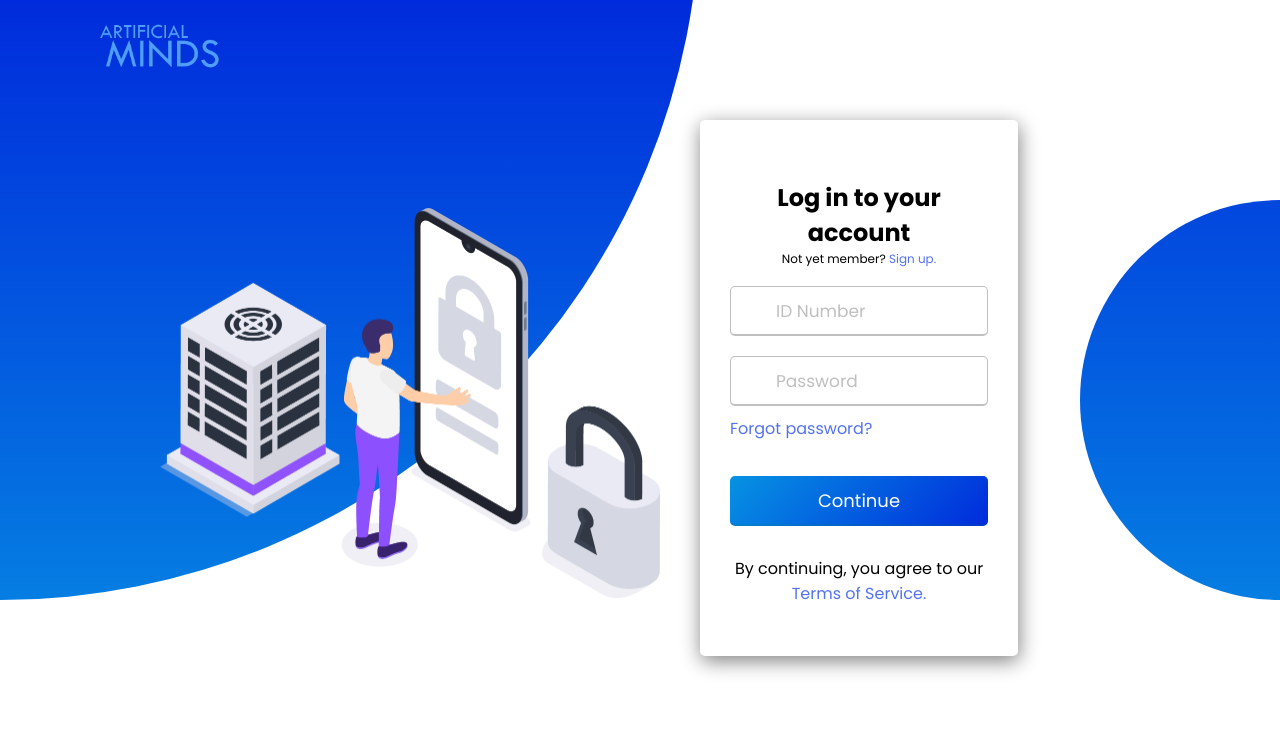
After one commit to justindy12/artificialminds, a Django app: page /sample/login in a window 1280 px wide. The commit adds this page. Shown: the top 755 px of the page. Run offline with Django 4.2, Linux system fonts and the light colour scheme.

Commit message:
added some changes
added Login

```diff
--- a/MyProject/capstone/sample/static/css/style.css
+++ b/MyProject/capstone/sample/static/css/style.css
@@ -177,7 +177,7 @@ header ul li a {
     max-width: 600px;
     width: 100%;
     background: #fff;
-    padding: 20px;
+    padding: 40px 30px 50px 30px;
     padding-bottom: 0px;
     border-radius: 5px;
     box-shadow: 1px 5px 20px grey;
@@ -214,9 +214,7 @@ form .input-box span.details{
 }
 
 form .button{
-    height: 45px;
-    margin-bottom: 40px;
-    margin-top: 15px;
+    margin: 0;
 }
 form .button input{
     height: 100%;
@@ -259,3 +257,175 @@ form .button input:hover{
         flex-direction: column;
     }
 }
+
+form .terms{
+    font-size: 12px;
+    margin-bottom: 10px;
+}
+
+
+
+/* Style CSS for Login */
+
+
+.circle3 {
+    position: absolute;
+    top: 0;
+    left: 0;
+    width: 100%;
+    height: 100%;
+    background-image: linear-gradient(180deg, #002BDC, #0693E3);
+    clip-path: circle(700px at left -100px);
+}
+
+
+
+.circle4 {
+    position: absolute;
+    top: 0;
+    left: 0;
+    width: 100%;
+    height: 100%;
+    background-image: linear-gradient(180deg, #002BDC, #0693E3);
+    clip-path: circle(200px at right 400px);
+}
+
+::selection{
+    color: #fff;
+    background: #5372F0;
+}
+.wrapper{
+    width:900px;
+    margin-right:15%;
+    margin-top: 20px;
+    padding: 40px 30px 50px 30px;
+    background: #fff;
+    border-radius: 5px;
+    text-align: center;
+    box-shadow: 1px 5px 20px grey;
+}
+
+.wrapper header{
+    font-size: 35px;
+    font-weight: 600;
+}
+
+.wrapper form{
+    margin: 20px 0px;
+}
+
+form .field{
+    width: 100%;
+    margin-bottom: 20px;
+}
+
+form .field.shake{
+    animation: shake 0.3s ease-in-out;
+}
+
+@keyframes shake {
+    0%, 100%{
+        margin-left: 0px;
+    }
+
+    20%, 80%{
+        margin-left: -12px;
+    }
+
+    40%, 60%{
+        margin-left: 12px;
+    }
+}
+
+form .field .input-area{
+    height: 50px;
+    width: 100%;
+    position: relative;
+}
+form input{
+    width: 100%;
+    height: 100%;
+    outline: none;
+    padding: 0 45px;
+    font-size: 18px;
+    background: none;
+    caret-color: #5372F0;
+    border-radius: 5px;
+    border: 1px solid #bfbfbf;
+    border-bottom-width: 2px;
+    transition: all 0.2s ease;
+}
+form .field input:focus,
+form .field.valid input{
+    border-color: #5372F0;
+}
+form .field.shake input,
+form .field.error input{
+    border-color: #dc3545;
+}
+.field .input-area i{
+    position: absolute;
+    top: 50%;
+    font-size: 18px;
+    pointer-events: none;
+    transform: translateY(-50%);
+}
+.input-area .icon{
+    left: 15px;
+    color: #bfbfbf;
+    transition: color 0.2s ease;
+}
+.input-area .error-icon{
+    right: 15px;
+    color: #dc3545;
+}
+form input:focus ~ .icon,
+form .field.valid .icon{
+    color: #5372F0;
+}
+form .field.shake input:focus ~ .icon,
+form .field.error input:focus ~ .icon{
+    color: #bfbfbf;
+}
+form input::placeholder{
+    color: #bfbfbf;
+    font-size: 17px;
+}
+form .field .error-txt{
+    color: #dc3545;
+    text-align: left;
+    margin-top: 5px;
+}
+form .field .error{
+    display: none;
+}
+form .field.shake .error,
+form .field.error .error{
+    display: block;
+}
+form .pass-txt{
+    text-align: left;
+    margin-top: -10px;
+}
+.wrapper a{
+    color: #5372F0;
+    text-decoration: none;
+}
+.wrapper a:hover{
+    text-decoration: underline;
+}
+form input[type="submit"]{
+    height: 50px;
+    margin-top: 35px;
+    margin-bottom: 10px;
+    color: #fff;
+    padding: 0;
+    border: none;
+    background: linear-gradient(135deg, #0693E3, #002BDC);
+    cursor: pointer;
+    border-bottom: 2px solid rgba(0,0,0,0.1);
+    transition: all 0.3s ease;
+}
+form input[type="submit"]:hover{
+    background: linear-gradient(-135deg, #0693E3, #002BDC);
+}
--- a/MyProject/capstone/sample/templates/index.html
+++ b/MyProject/capstone/sample/templates/index.html
@@ -20,7 +20,7 @@
         <ul>
             <li><a href="#">Services</a></li>
             <li><a href="#">About</a></li>
-            <li><a href="#">Sign in</a></li>
+            <li><a href="{% url 'sample:register' %}">Sign in</a></li>
         </ul>
     </header>
     <div class="content">
--- /dev/null
+++ b/MyProject/capstone/sample/templates/login.html
@@ -0,0 +1,54 @@
+<!DOCTYPE html>
+<html lang="en">
+<head>
+    {% load static %}
+
+    <meta charset="UTF-8">
+    <meta http-equiv="X-UA-Compatible" content="IE=edge">
+    <meta name="viewport" content="width=device-width, initial-scale=1.0">
+    <title>Sign In | CIT by ArtificialMinds</title>
+    <link rel="stylesheet" href="../static/css/style.css">
+</head>
+<body>
+    <section>
+        <div class="circle3">
+        </div>
+        <header>
+            <a href="#"><img src="../static/img/images/logo.png" class="logo"></a>
+        </header>
+        <div class="content">
+                <div class="imgBox">
+                    <img src="../static/img/images/img4.png" class="logo" style="width: 500px; height:auto; margin-right: 10px;">
+                </div>
+        </div>
+        <div class="wrapper">
+            <form action="#">
+                <h2>Log in to your account</h2>
+              <div class="field id">
+                <div class="sign-txt" style="font-size: 12px;">Not yet member? <a href="{% url 'sample:register' %}">Sign  up.</a> <br><br></div>
+                <div class="input-area">
+                  <input type="text" placeholder="ID Number">
+                  <i class="icon fas fa-envelope"></i>
+                  <i class="error error-icon fas fa-exclamation-circle"></i>
+                </div>
+                <div class="error error-txt">ID can't be blank</div>
+              </div>
+              <div class="field password">
+                <div class="input-area">
+                  <input type="password" placeholder="Password">
+                  <i class="icon fas fa-lock"></i>
+                  <i class="error error-icon fas fa-exclamation-circle"></i>
+                </div>
+                <div class="error error-txt">Password can't be blank</div>
+              </div>
+              <div class="pass-txt"><a href="#">Forgot password?</a></div>
+              <input type="submit" value="Continue">
+            </form>
+            <div class="sign-txt"><p>By continuing, you agree to our <a href="#">Terms of Service.</a></p></div>
+          </div>
+          <script src="script.js"></script>
+        <div class="circle4">
+        </div>
+    </section>
+</body>
+</html>
--- a/MyProject/capstone/sample/urls.py
+++ b/MyProject/capstone/sample/urls.py
@@ -5,5 +5,5 @@ app_name= 'sample'
 urlpatterns = [
 	path('index', views.IndexView.as_view(), name="index_view"),
 	path('register', views.RegistrationView.as_view(), name="register"),
-
+	path('login', views.LoginView.as_view(), name="login"),
 ]
--- a/MyProject/capstone/sample/views.py
+++ b/MyProject/capstone/sample/views.py
@@ -37,3 +37,8 @@ class RegistrationView(View):
 			else:
 				print(form.errors)
 				return HttpResponse('not valid')
+
+
+class LoginView(View):
+		def get(self, request):
+			return render(request, 'login.html')
```
Also changed, not shown: MyProject/capstone/sample/templates/register.html (+6 -4 lines), MyProject/capstone/sample/static/img/images/img3.png (deleted), MyProject/capstone/sample/static/img/images/img4.png (added), MyProject/capstone/sample/static/img/images/thumb1.png (deleted), MyProject/capstone/sample/static/img/images/thumb2.png (deleted), MyProject/capstone/sample/static/img/images/thumb3.png (deleted).
